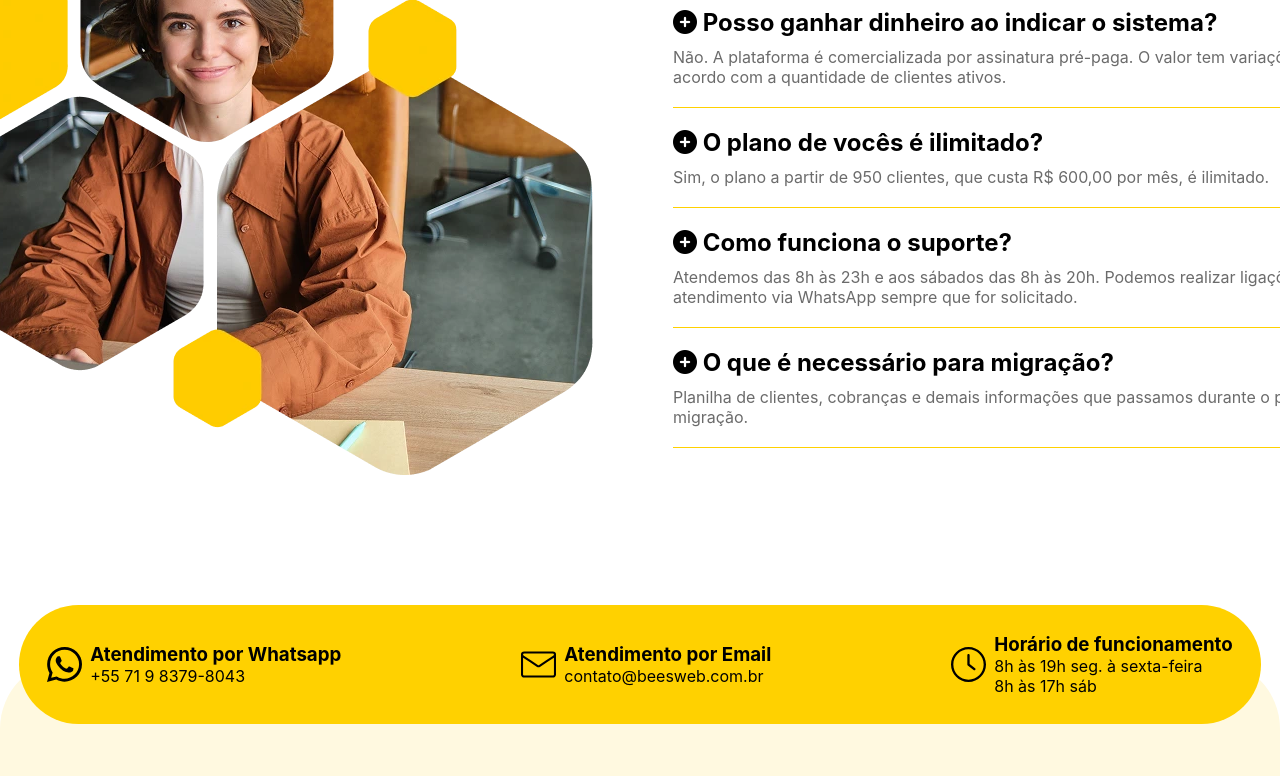
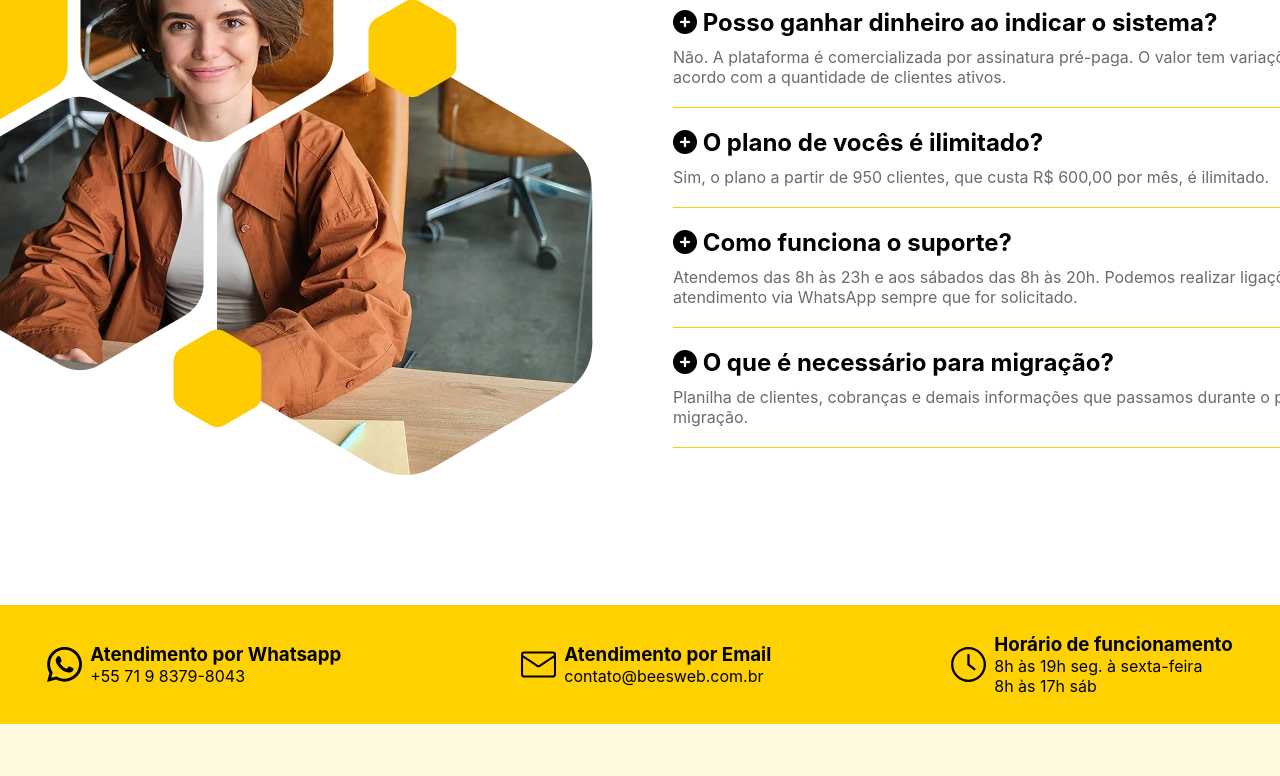
Before and after one commit to vikttorcostta/site-beesweb, a website: page index.html in a window 1280 px wide. Shown: the part 7023-7799 px from the top of the page. Drawn offline with nearby package versions, Linux system fonts and the light colour scheme.

Commit message:
refatoração de css

```diff
--- a/src/assets/styles/main.css
+++ b/src/assets/styles/main.css
@@ -1346,6 +1346,7 @@ footer {
 }
 
 .footer-contact {
+    width: 1400px;
     display: flex;
     align-items: center;
     justify-content: center;
```
